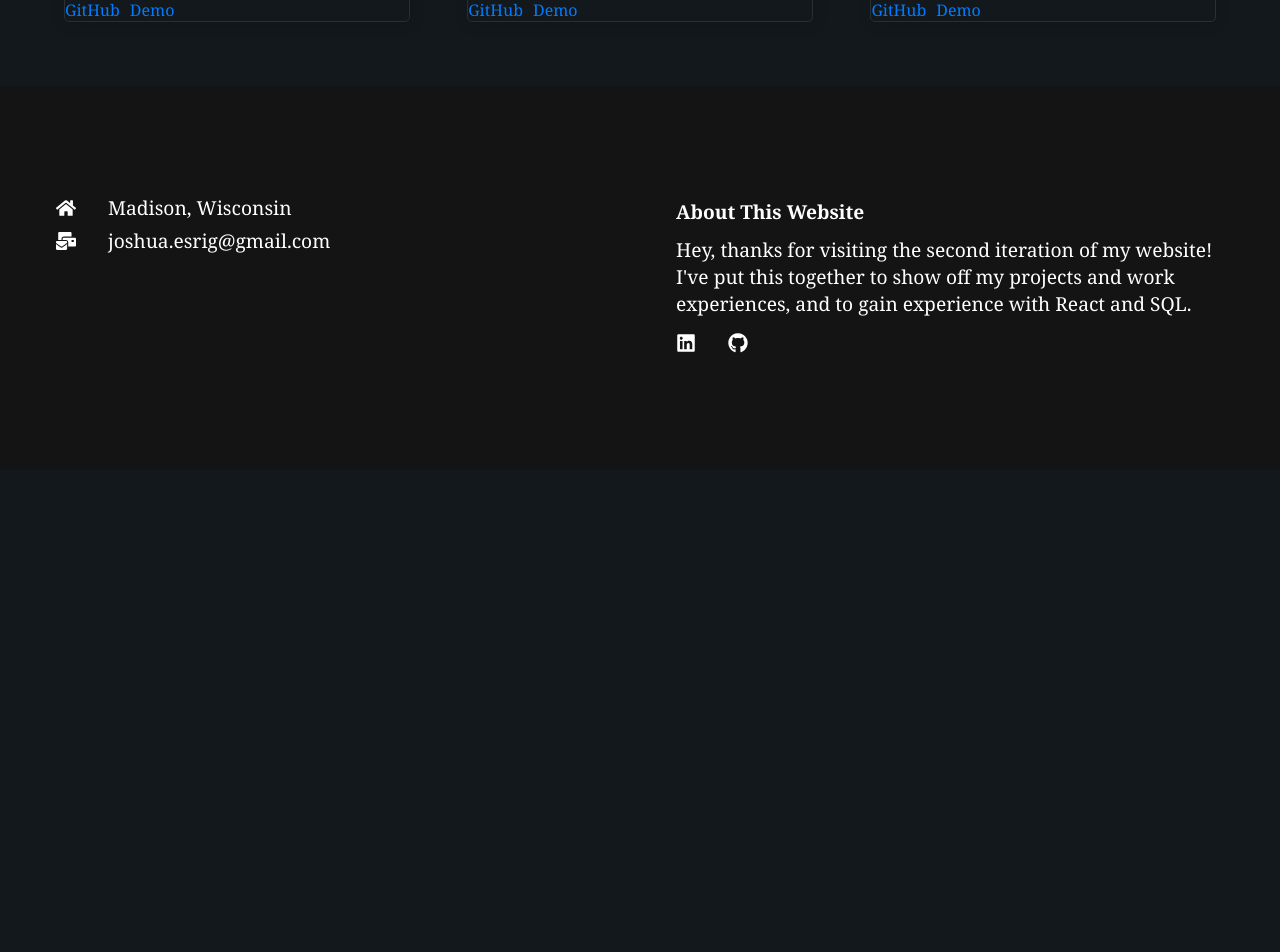
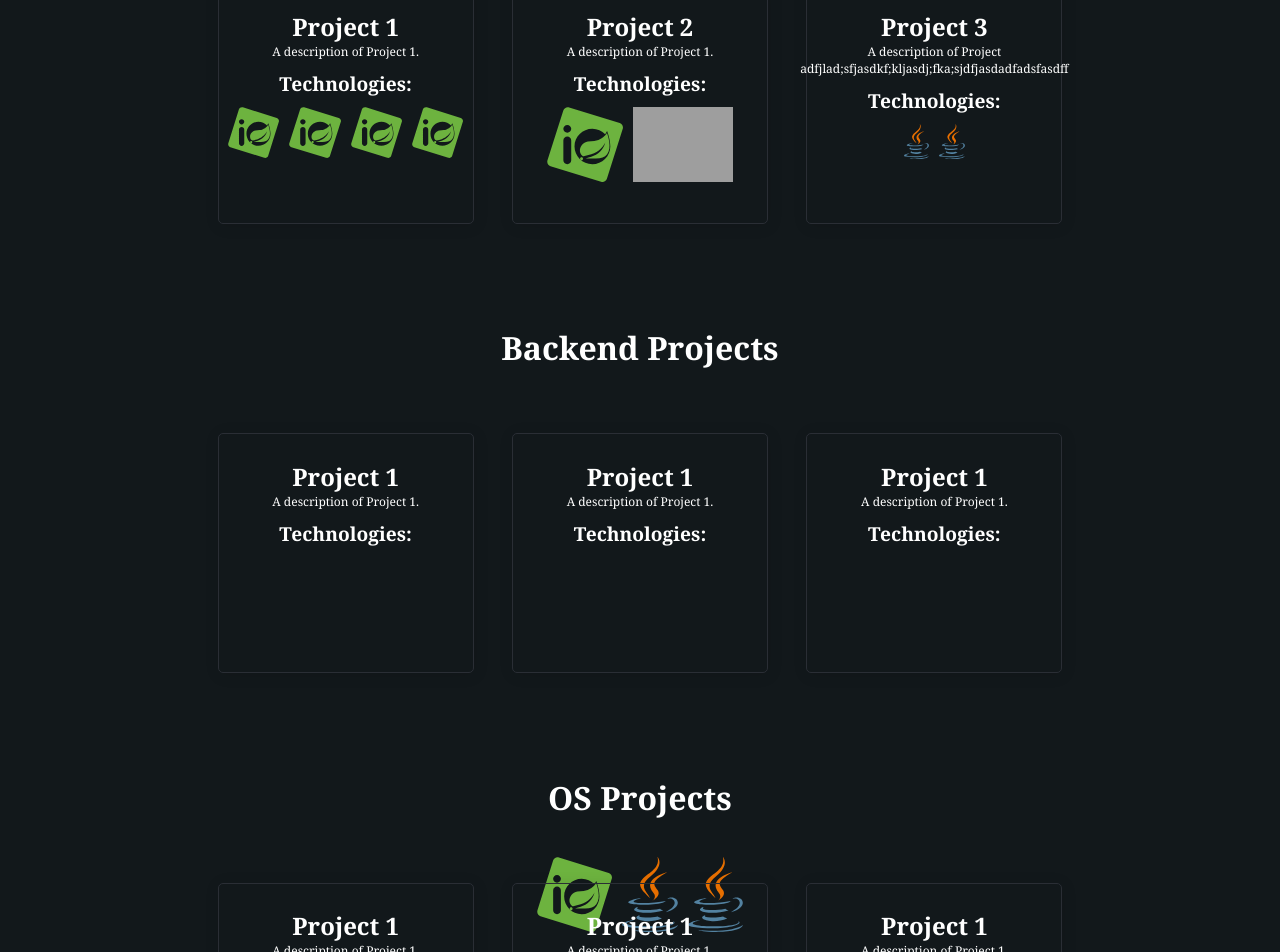
Before and after one commit to esrig1/esrig.net, a React (Create React App) app: page /project in a window 1280 px wide. Shown: the part 680-1632 px from the top of the page. Before the commit the page ends 1150 px from the top, so only its background shows below. Built offline with nearby package versions, Linux system fonts and the light colour scheme; grey boxes are pictures that could not be loaded.

Commit message:
project box sections adjusted

```diff
--- a/src/components/about/TierList.css
+++ b/src/components/about/TierList.css
@@ -7,7 +7,7 @@
     background-color: var(--color-grey-4);
 }
 
-.tier {
+.tier-list .tier {
     width: 90%;
     margin: 16px;
     padding: 16px;
@@ -19,12 +19,12 @@
     background-color: var(--color-grey-1);
 }
 
-.tier p {
+.tier-list .tier p {
     font-size: 2rem;
     margin-right: 1rem;
 }
 
-.tier img {
+.tier-list .tier img {
     height: 90px;
     width: auto;
     margin: 0 8px;
--- /dev/null
+++ b/src/components/project/AllProjects.css
@@ -0,0 +1,3 @@
+.project-sections {
+    margin-top: 6%;
+}
--- /dev/null
+++ b/src/components/project/AllProjects.js
@@ -0,0 +1,17 @@
+import React from 'react'
+import "./AllProjects.css"
+import FrontendProjects from './projectSections/FrontendProjects'
+import BackendProjects from './projectSections/BackendProjects'
+import OSProjects from './projectSections/OSProjects'
+
+const AllProjects = () => {
+  return (
+    <div className='project-sections'>
+      <FrontendProjects/>
+      <BackendProjects/>
+      <OSProjects/>
+    </div>
+  )
+}
+
+export default AllProjects
--- a/src/components/project/ProjectBox.css
+++ b/src/components/project/ProjectBox.css
@@ -4,11 +4,20 @@
     border-radius: 5px;
     transition: all 0.4s ease-in-out;
     box-shadow: 1px 2px 15px rgba(0, 0, 0, 0.1);
-
+    width: 20vw;
+    height: 30vh;
+    display: flex;
+    flex-direction: column;
+    align-items: center;
   }
 
   .project-box h2 {
-    font-size: 1.5rem;
+    margin-top: 10%;
+  }
+
+  .project-box .description {
+    text-align: center;
+    font-size: .75rem;
   }
 
   .project-box p {
@@ -26,4 +35,36 @@
     transform: translateY(-5px);
     border: 1px solid var(--color-secondary);
     box-shadow: 1px 2px 15px rgba(0, 0, 0, 0.32);
+    cursor:pointer;
 }
+
+.project-box .project-tech-stack {
+  display: flex;
+  width: 100%;
+  flex-wrap: wrap;
+  overflow:visible;
+  justify-content: center;
+}
+
+.project-box .project-tech-stack img{
+  height: 5%;
+  width: auto;
+  margin: 0 2%;
+}
+
+
+@media screen and (max-width: 800px) {
+  .project-box {
+    width: 30vw;
+    margin: 5%;
+  }
+}
+
+@media screen and (max-width: 550px) {
+  .project-box {
+    width: 60vw;
+    height: 40vh;
+    margin: 5%;
+  }
+
+}
--- a/src/components/project/ProjectBox.js
+++ b/src/components/project/ProjectBox.js
@@ -2,16 +2,15 @@
 import React from 'react';
 import './ProjectBox.css'; // Import your CSS file for styling
 
-const ProjectBox = ({ title, description, technologies, githubLink, demoLink }) => {
+const ProjectBox = ({ title, description, demoLink, techStackImages }) => {
   return (
     <a href={demoLink} target="_blank" rel="noopener noreferrer" className="project-box-link">
       <div className="project-box">
         <h2>{title}</h2>
-        <p>{description}</p>
-        <p><strong>Technologies:</strong> {technologies}</p>
-        <div className="project-links">
-          {githubLink && <a href={githubLink} target="_blank" rel="noopener noreferrer">GitHub</a>}
-          {demoLink && <a href={demoLink} target="_blank" rel="noopener noreferrer">Demo</a>}
+        <p className='description'>{description}</p>
+        <p><strong>Technologies:</strong></p>
+        <div className="project-tech-stack">
+          {techStackImages}
         </div>
       </div>
     </a>
--- a/src/components/project/ProjectBoxes.css
+++ /dev/null
@@ -1,6 +0,0 @@
-.project-container {
-    display: grid;
-    grid-template-columns: repeat(3, 1fr); /* Three columns with equal width */
-    gap: 5%; /* Adjust the gap between projects as needed */
-    margin: 5%;
-  }
--- a/src/components/project/ProjectBoxes.js
+++ /dev/null
@@ -1,33 +0,0 @@
-import React from 'react'
-import ProjectBox from './ProjectBox'
-import "./ProjectBoxes.css"
-
-const ProjectBoxes = () => {
-  return (
-    <div className='project-container'>
-      <ProjectBox
-        title="Project 1"
-        description="A description of Project 1."
-        technologies="React, Node.js, MongoDB"
-        githubLink="https://github.com/example/project1"
-        demoLink="https://example.com/project1-demo"
-      />
-      <ProjectBox
-        title="Project 1"
-        description="A description of Project 1."
-        technologies="React, Node.js, MongoDB"
-        githubLink="https://github.com/example/project1"
-        demoLink="https://example.com/project1-demo"
-      />
-      <ProjectBox
-        title="Project 1"
-        description="A description of Project 1."
-        technologies="React, Node.js, MongoDB"
-        githubLink="https://github.com/example/project1"
-        demoLink="https://example.com/project1-demo"
-      />
-    </div>
-  )
-}
-
-export default ProjectBoxes
--- /dev/null
+++ b/src/components/project/projectSections/BackendProjects.js
@@ -0,0 +1,38 @@
+import React from 'react'
+import ProjectBox from '../ProjectBox'
+import "./XYZProjects.css"
+
+const BackendProjects = () => {
+    return (
+        <div className='project-container'>
+         <h1>Backend Projects</h1>
+        <div className='project-boxes'>
+          <ProjectBox
+            title="Project 1"
+            description="A description of Project 1."
+            technologies="React, Node.js, MongoDB"
+            githubLink="https://github.com/example/project1"
+            demoLink="https://example.com/project1-demo"
+          />
+          <ProjectBox
+            title="Project 1"
+            description="A description of Project 1."
+            technologies="React, Node.js, MongoDB"
+            githubLink="https://github.com/example/project1"
+            demoLink="https://example.com/project1-demo"
+          />
+          <ProjectBox
+            title="Project 1"
+            description="A description of Project 1."
+            technologies="React, Node.js, MongoDB"
+            githubLink="https://github.com/example/project1"
+            demoLink="https://example.com/project1-demo"
+          />
+        </div>
+        </div>
+
+
+      )
+}
+
+export default BackendProjects
--- /dev/null
+++ b/src/components/project/projectSections/FrontendProjects.js
@@ -0,0 +1,57 @@
+import React from 'react'
+import ProjectBox from '../ProjectBox'
+import "./XYZProjects.css"
+
+const FrontendProjects = () => {
+  const techStackImages1 = [
+      <img key="1" src='/TechStackIcons/spring.svg' alt='Spring Framework' />,
+      <img key="2" src='/TechStackIcons/spring.svg' alt='Spring Framework' />,
+      <img key="3" src='/TechStackIcons/spring.svg' alt='Spring Framework' />,
+      <img key="4" src='/TechStackIcons/spring.svg' alt='Spring Framework' />
+
+  ];
+
+  const techStackImages2 = [
+    <img key="1" src='/TechStackIcons/spring.svg' alt='Spring Framework' />,
+    <img key="2" src='/TechStackIcons/kubernetes.svg' alt='Spring Framework' />,
+    <img key="3" src='/TechStackIcons/spring.svg' alt='Spring Framework' />,
+    <img key="4" src='/TechStackIcons/java.svg' alt='Spring Framework' />,
+    <img key="4" src='/TechStackIcons/java.svg' alt='Spring Framework' />
+];
+
+const techStackImages3 = [
+  <img key="4" src='/TechStackIcons/java.svg' alt='Spring Framework' />,
+  <img key="4" src='/TechStackIcons/java.svg' alt='Spring Framework' />
+];
+
+
+  return (
+    <div className='project-container'>
+     <h1>Frontend Projects</h1>
+    <div className='project-boxes'>
+      <ProjectBox
+        title="Project 1"
+        description="A description of Project 1."
+        demoLink="https://example.com/project1-demo"
+        techStackImages={techStackImages1}
+      />
+      <ProjectBox
+        title="Project 2"
+        description="A description of Project 1."
+        demoLink="https://example.com/project1-demo"
+        techStackImages={techStackImages2}
+      />
+      <ProjectBox
+        title="Project 3"
+        description="A description of Project adfjlad;sfjasdkf;kljasdj;fka;sjdfjasdadfadsfasdff"
+        demoLink="https://example.com/project1-demo"
+        techStackImages={techStackImages3}
+      />
+    </div>
+    </div>
+
+
+  )
+}
+
+export default FrontendProjects
--- /dev/null
+++ b/src/components/project/projectSections/OSProjects.js
@@ -0,0 +1,38 @@
+import React from 'react'
+import ProjectBox from '../ProjectBox'
+import "./XYZProjects.css"
+
+const OSProjects = () => {
+    return (
+        <div className='project-container'>
+         <h1>OS Projects</h1>
+        <div className='project-boxes'>
+          <ProjectBox
+            title="Project 1"
+            description="A description of Project 1."
+            technologies="React, Node.js, MongoDB"
+            githubLink="https://github.com/example/project1"
+            demoLink="https://example.com/project1-demo"
+          />
+          <ProjectBox
+            title="Project 1"
+            description="A description of Project 1."
+            technologies="React, Node.js, MongoDB"
+            githubLink="https://github.com/example/project1"
+            demoLink="https://example.com/project1-demo"
+          />
+          <ProjectBox
+            title="Project 1"
+            description="A description of Project 1."
+            technologies="React, Node.js, MongoDB"
+            githubLink="https://github.com/example/project1"
+            demoLink="https://example.com/project1-demo"
+          />
+        </div>
+        </div>
+
+
+      )
+}
+
+export default OSProjects
--- /dev/null
+++ b/src/components/project/projectSections/XYZProjects.css
@@ -0,0 +1,30 @@
+.project-boxes {
+    display: flex;
+    gap: 5%; /* Adjust the gap between projects as needed */
+    margin: 5%;
+    justify-content: center;
+  }
+
+.project-container {
+  display: flex;
+  align-items: center;
+  flex-direction: column;
+  margin-top: 3%;
+}
+
+@media screen and (max-width: 850px) {
+  .project-boxes {
+    gap: 3%; /* Adjust the gap between projects as needed */
+    margin: 3%;
+  }
+}
+
+@media screen and (max-width: 550px) {
+  .project-boxes {
+    display: flex;
+    flex-direction: column;
+    margin: 5%;
+  }
+
+
+}
--- a/src/routes/Project.js
+++ b/src/routes/Project.js
@@ -2,14 +2,14 @@ import React from 'react'
 import Navbar from "../components/Navbar"
 import Footer from "../components/Footer"
 import ProjectHero from '../components/OtherImg'
-import ProjectBoxes from '../components/project/ProjectBoxes'
+import AllProjects from '../components/project/AllProjects'
 
 const Project = () => {
   return (
     <div>
       <Navbar/>
       <ProjectHero heading="Projects" text="Some of my recent work" />
-      <ProjectBoxes/>
+      <AllProjects/>
       <Footer/>
     </div>
   )
```
